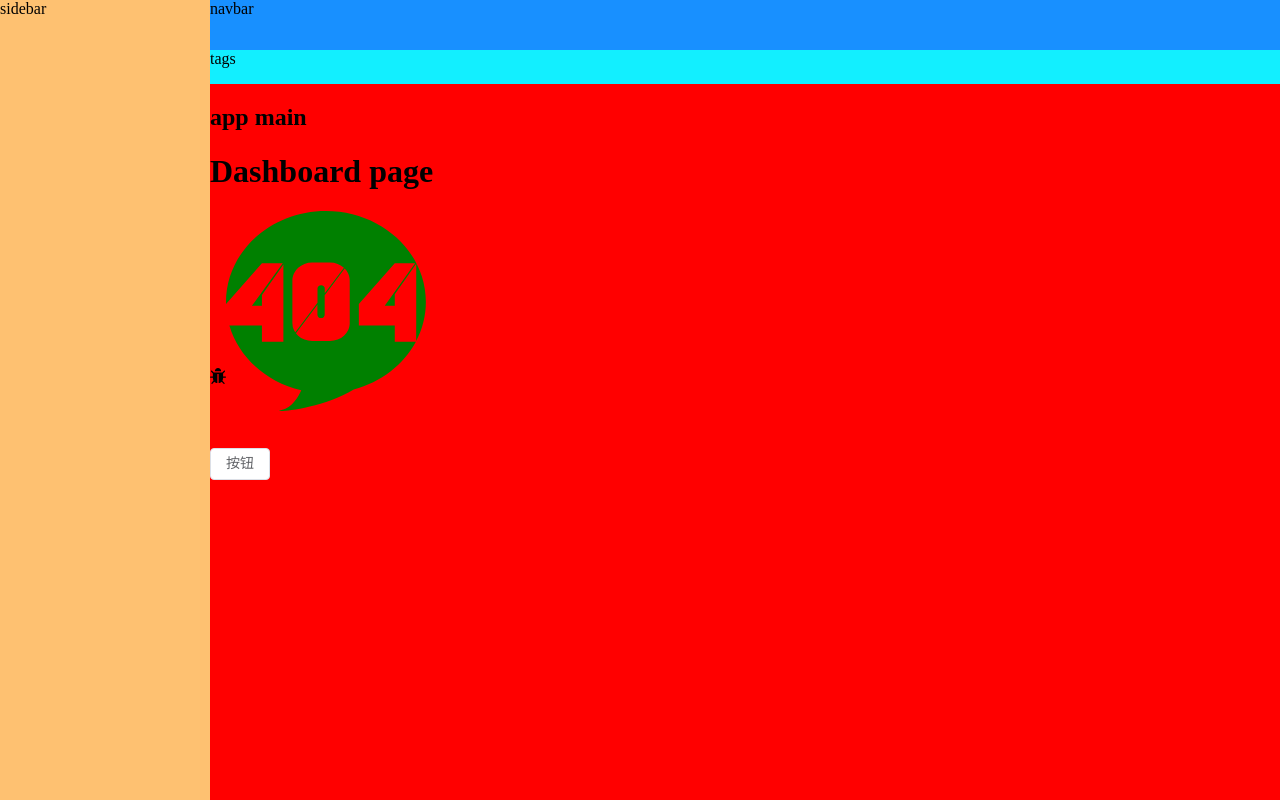
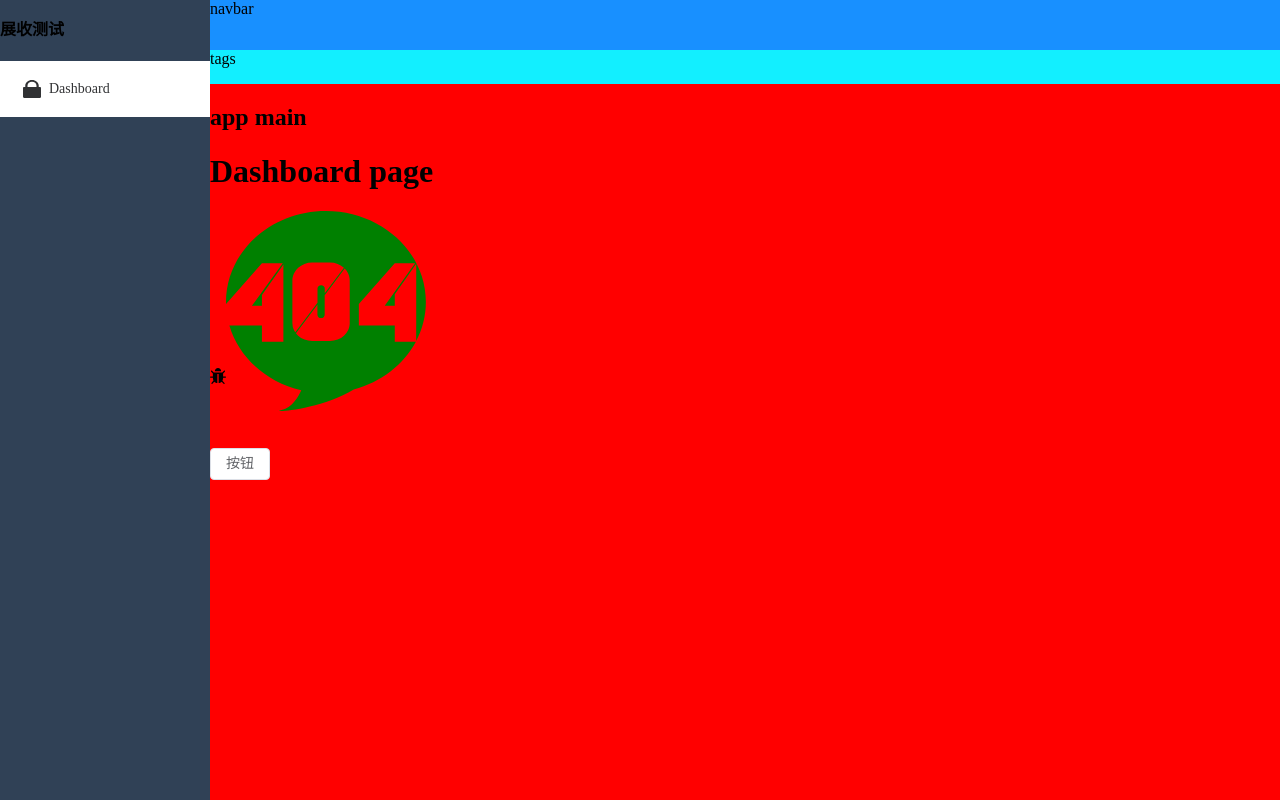
Before and after one commit to badmen007/vue-admin, a Vue app: page /dashboard in a window 1280 px wide. Built offline with nearby package versions, Linux system fonts and the light colour scheme.

Commit message:
feat: sidebar组件基本样式及配置

```diff
--- a/components.d.ts
+++ b/components.d.ts
@@ -11,9 +11,14 @@ declare module '@vue/runtime-core' {
   export interface GlobalComponents {
     Counter: typeof import('./src/components/Counter/index.vue')['default']
     ElButton: typeof import('element-plus/es')['ElButton']
+    ElIcon: typeof import('element-plus/es')['ElIcon']
+    ElMenu: typeof import('element-plus/es')['ElMenu']
+    ElMenuItem: typeof import('element-plus/es')['ElMenuItem']
     HelloWorld: typeof import('./src/components/HelloWorld.vue')['default']
     RouterLink: typeof import('vue-router')['RouterLink']
     RouterView: typeof import('vue-router')['RouterView']
+    Sidebar: typeof import('./src/layout/components/Sidebar/index.vue')['default']
+    SidebarItem: typeof import('./src/layout/components/Sidebar/SidebarItem.vue')['default']
     SvgIcon: typeof import('./src/components/SvgIcon/index.vue')['default']
   }
 }
--- /dev/null
+++ b/src/layout/components/Sidebar/SidebarItem.vue
@@ -0,0 +1,12 @@
+<template>
+  <div class="sidebar-item-container">
+    <el-menu-item index="1">
+      <el-icon>
+        <svg-icon class="menu-icon" icon-class="lock"></svg-icon>
+      </el-icon>
+      <template #title>
+        <span>Dashboard</span>
+      </template>
+    </el-menu-item>
+  </div>
+</template>
--- /dev/null
+++ b/src/layout/components/Sidebar/index.vue
@@ -0,0 +1,25 @@
+<template>
+  <h4 @click="isCollapse = !isCollapse">展收测试</h4>
+  <el-menu
+    class="sidebar-container-menu"
+    mode="vertical"
+    :default-active="activeMenu"
+    :background-color="scssVariables.menuBg"
+    :text-color="scssVariables.menuText"
+    :active-text-color="scssVariables.menuActiveText"
+    :collapse="isCollapse"
+    :collapse-transition="true"
+  >
+    <sidebar-item></sidebar-item>
+  </el-menu>
+</template>
+<script lang="ts" setup>
+import scssVariables from '@/styles/variables.module.scss'
+const route = useRoute()
+// 根据路由路径 对应 当前激活的菜单 页面刷新后 激活当前路由匹配的菜单
+const activeMenu = computed(() => {
+  return route.path
+})
+console.log(activeMenu, 'activeMenu')
+const isCollapse = ref(false)
+</script>
--- a/src/layout/index.vue
+++ b/src/layout/index.vue
@@ -1,6 +1,8 @@
 <template>
   <div class="app-wrapper">
-    <div class="sidebar-container">sidebar</div>
+    <div class="sidebar-container">
+      <sidebar></sidebar>
+    </div>
     <div class="main-container">
       <div class="header">
         <div class="navbar">navbar</div>
--- a/src/router/index.ts
+++ b/src/router/index.ts
@@ -1,8 +1,115 @@
 import { createRouter, createWebHistory, RouteRecordRaw } from 'vue-router'
-
 import Layout from '@/layout/index.vue'
 
-const routes: Array<RouteRecordRaw> = [
+export const asyncRoutes: Array<RouteRecordRaw> = [
+  {
+    path: '/documentation',
+    component: Layout, // 布局组件作为一级路由
+    redirect: '/documentation/index',
+    children: [
+      {
+        path: 'index',
+        name: 'Documentation',
+        component: () =>
+          import(
+            /* webpackChunkName: "documentation" */ '@/views/documentation/index.vue'
+          ),
+        meta: {
+          title: 'Documentation',
+          icon: 'documentation'
+        }
+      }
+    ]
+  },
+  {
+    path: '/guide',
+    component: Layout,
+    redirect: '/guide/index',
+    children: [
+      {
+        path: 'index',
+        name: 'Guide',
+        component: () =>
+          import(/* webpackChunkName: "guide" */ '@/views/guide/index.vue'),
+        meta: {
+          title: 'Guide',
+          icon: 'guide',
+          // 默认加载Guide时，/documentation/index高亮显示
+          activeMenu: '/documentation/index'
+        }
+      }
+    ]
+  },
+  {
+    path: '/system',
+    component: Layout,
+    redirect: '/system/user',
+    meta: {
+      title: 'System',
+      icon: 'lock'
+    },
+    children: [
+      {
+        path: 'menu',
+        name: 'Menu Management',
+        component: () =>
+          import(
+            /* webpackChunkName: "menu" */ '@/views/system/menu/index.vue'
+          ),
+        meta: {
+          title: 'Menu Management'
+        }
+      },
+      {
+        path: 'role',
+        name: 'Role Management',
+        component: () =>
+          import(
+            /* webpackChunkName: "role" */ '@/views/system/role/index.vue'
+          ),
+        meta: {
+          title: 'Role Management'
+        }
+      },
+      {
+        path: 'user',
+        name: 'User Management',
+        component: () =>
+          import(
+            /* webpackChunkName: "user" */ '@/views/system/user/index.vue'
+          ),
+        meta: {
+          title: 'User Management'
+        }
+      }
+    ]
+  },
+  {
+    // 外链路由
+    path: '/external-link',
+    component: Layout,
+    children: [
+      {
+        path: 'http://www.zhufengpeixun.com/',
+        redirect: '/',
+        meta: {
+          title: 'External Link',
+          icon: 'link'
+        }
+      }
+    ]
+  },
+  {
+    // 这里我们将匹配全部路由，放到异步路由中。
+    path: '/:pathMatch(.*)*',
+    redirect: '/404',
+    meta: {
+      hidden: true
+    }
+  }
+]
+
+const constantRoutes: Array<RouteRecordRaw> = [
   {
     path: '/',
     component: Layout,
@@ -13,15 +120,18 @@ const routes: Array<RouteRecordRaw> = [
         name: 'Dashboard',
         component: () =>
           import(
-            /* webpackChunkName: 'dashboard' */ '@/views/dashboard/index.vue'
+            /* webpackChunkName: "dashboard" */ '@/views/dashboard/index.vue'
           ),
         meta: {
-          title: 'Dashboard' // 需要配置申明文件否则无提示
+          title: 'Dashboard',
+          icon: 'dashboard',
+          affix: true
         }
       }
     ]
   }
 ]
+export const routes = constantRoutes // 默认只绑定常量路由
 
 export default createRouter({
   history: createWebHistory(),
--- a/src/styles/sidebar.scss
+++ b/src/styles/sidebar.scss
@@ -1,7 +1,13 @@
 #app {
   .sidebar-container {
-    width: $sideBarWidth !important;
     height: 100%;
-    background-color: $yellow;
+    background-color: $menuBg;
+    // menu未收起时样式
+    &-menu:not(.el-menu--collapse) {
+      width: $sideBarWidth;
+    }
+    .el-menu {
+      border: none;
+    }
   }
 }
--- /dev/null
+++ b/src/views/documentation/index.vue
@@ -0,0 +1,5 @@
+<template>
+  <div>
+    <h1>Documentation page</h1>
+  </div>
+</template>
--- /dev/null
+++ b/src/views/guide/index.vue
@@ -0,0 +1,5 @@
+<template>
+  <div>
+    <h1>Guide Page</h1>
+  </div>
+</template>
--- /dev/null
+++ b/src/views/system/menu/index.vue
@@ -0,0 +1,5 @@
+<template>
+  <div>
+    <h1>Menu page</h1>
+  </div>
+</template>
--- /dev/null
+++ b/src/views/system/role/index.vue
@@ -0,0 +1,5 @@
+<template>
+  <div>
+    <h1>Role page</h1>
+  </div>
+</template>
--- /dev/null
+++ b/src/views/system/user/index.vue
@@ -0,0 +1,5 @@
+<template>
+  <div>
+    <h1>User page</h1>
+  </div>
+</template>
```
Also changed, not shown: src/styles/variables.module.scss.d.ts (added, +12 -0 lines).
